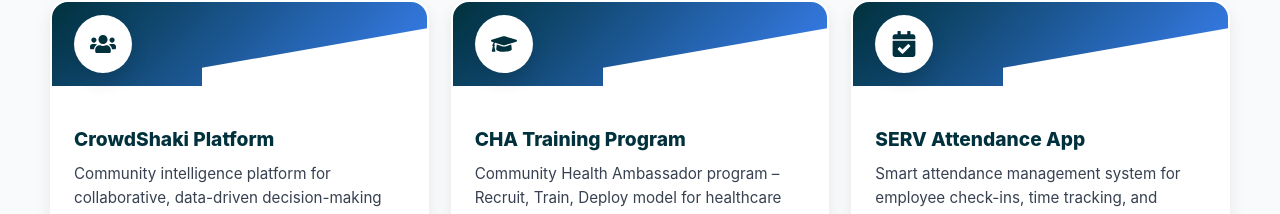
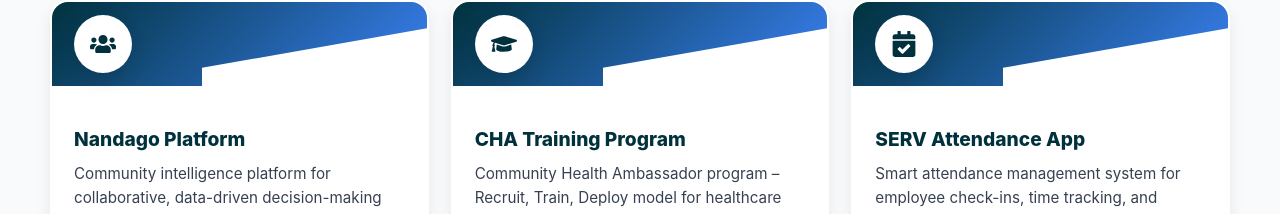
Before and after one commit to Keerthana-S15/mrtech-website, a React (Create React App) app in the folder frontend/: page /solutions in a window 1280 px wide. Shown: the part 528-742 px from the top of the page. Built offline with nearby package versions, Linux system fonts and the light colour scheme.

Commit message:
update code

```diff
--- a/frontend/src/pages/Solutions.jsx
+++ b/frontend/src/pages/Solutions.jsx
@@ -220,7 +220,7 @@
   },
   {
     icon: <FaUsers />,
-    title: "CrowdShaki Platform",
+    title: "Nandago Platform",
     text:
       "Community intelligence platform for collaborative, data-driven decision-making and social impact.",
     href: "/crowdshaki", // ✅ ALREADY CORRECT
```
